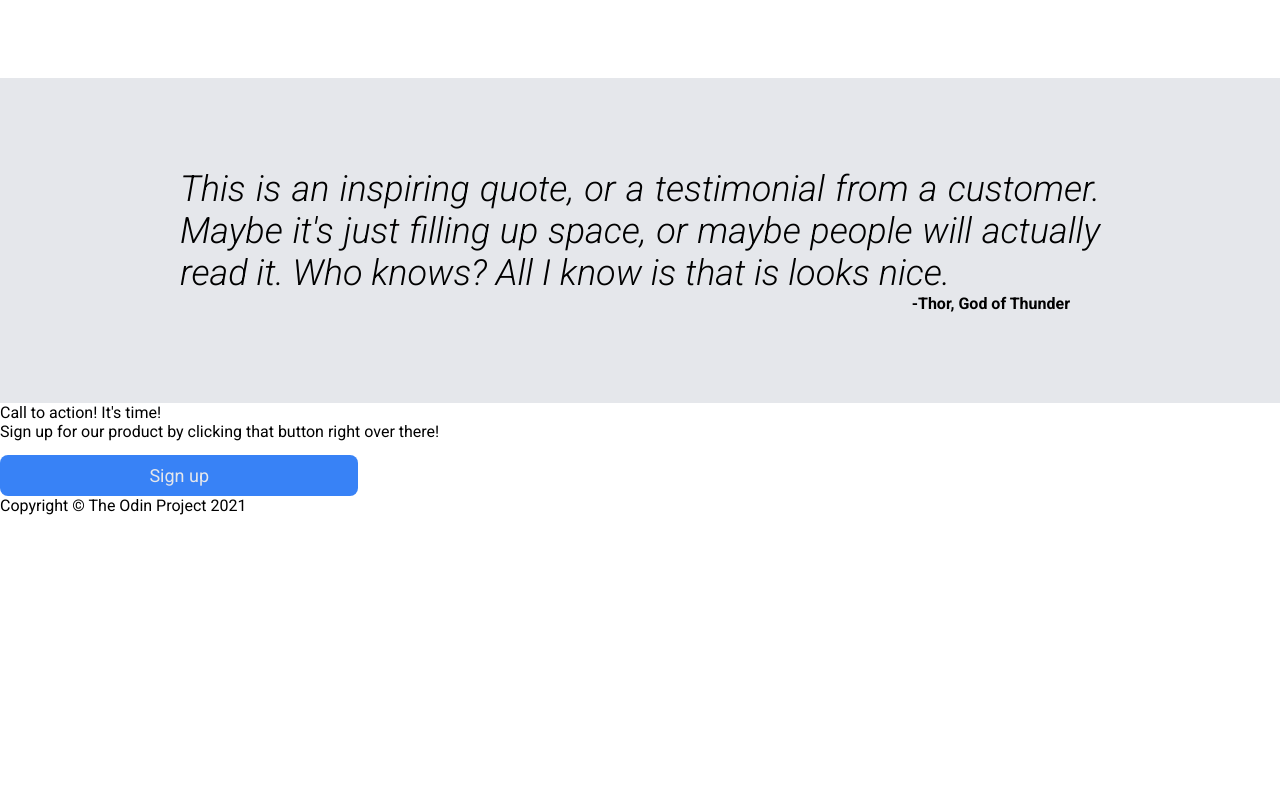
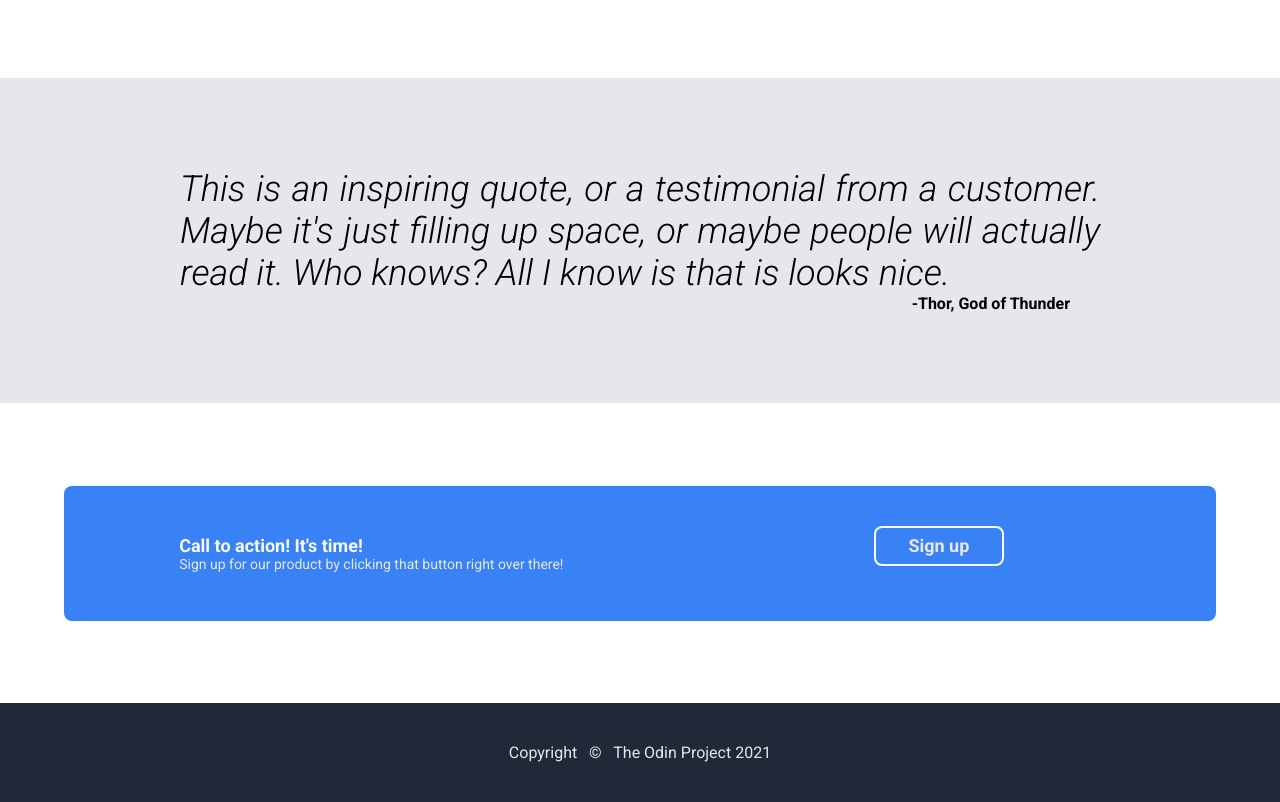
Before and after one commit to christopherchiong/landing-page, a plain HTML site: page index.html in a window 1280 px wide. Shown: the part 834-1636 px from the top of the page. Before the commit the page ends 1349 px from the top, so only its background shows below. Drawn offline with Linux system fonts and the light colour scheme.

Commit message:
add the call to action and footer sections

```diff
--- a/index.html
+++ b/index.html
@@ -27,7 +27,7 @@
         <div class="hero-left">
             <p id="hero-main-text">This website is awesome</p>
             <p id="hero-subtext">This website has some subtext that goes here under the main title. It's a smaller font and the color is lower </br> contrast</p>
-            <button>Sign up</button>
+            <button id="hero-button">Sign up</button>
         </div>
         <div class="hero-right">
             <img src="./images/widepeepohappy.jpeg" alt="widePeepoHappy">
@@ -64,18 +64,19 @@
     </div>
 
     <div class="action-call">
-        <div class="action-call-left">
-            <p>Call to action! It's time!</p>
-            <p>Sign up for our product by clicking that button right over there!</p>
-        </div>
-        <div class="action-call-right">
-            <button>Sign up</button>
+        <div class="action-call-container">
+            <div class="action-call-left">
+                <h4 id="action-call-main-text">Call to action! It's time!</h4>
+                <p id="action-call-subtext">Sign up for our product by clicking that button right over there!</p>
+            </div>
+            <div class="action-call-right">
+                <button id="action-signup">Sign up</button>
+            </div>
         </div>
     </div>
 
-        <footer>
-            <p>Copyright © The Odin Project 2021</p>
-        </footer>
-    </main>
+    <div class="footer">
+        <p>Copyright &nbsp; © &nbsp; The Odin Project 2021</p>
+    </div>
 </body>
 </html>
--- a/style.css
+++ b/style.css
@@ -79,13 +79,16 @@ img {
 
 button {
     background-color: #3882f6;
+    color: #e5e7eb;
+}
+
+#hero-button {
     font-size: 18px;
-    color: #e5e7eb;
     width: 28%;
     padding: 10px;
     margin-top: 14px;
+    border-radius: 8px;
     border: none;
-    border-radius: 8px;
 }
 
 #info-header {
@@ -136,9 +139,62 @@ button {
     padding-right: 120px;
 }
 
-#section4 {
-    background-color: #9cd09b;
+.action-call {
+    height: 300px;
+    display: flex;
+    flex-direction: row;
+    justify-content: center;
+    align-items: center;
 }
-footer {
-    background-color: #;
+
+.action-call-container {
+    background-color: #3882f6;
+    border-radius: 8px;
+    display: flex;
+    flex-direction: row;
+    width: 90%;
+    height: 45%;
 }
+
+.action-call-left {
+    display: flex;
+    flex-direction: column;
+    justify-content: center;
+    margin-left: 10%
+}
+
+#action-call-main-text {
+    font-size: 18px;
+    font-weight: bold;
+    color: #f9faf8;
+}
+
+#action-call-subtext {
+    font-size: 14px;
+    color: #e5e7eb;
+}
+
+.action-call-right {
+    display: flex;
+    justify-content: center;
+    align-content: center;
+    margin-left: 20%;
+}
+
+#action-signup {
+    border: 2px solid #f9faf8;
+    border-radius: 8px;
+    margin: 40px 0px;
+    margin-left: 80px;
+    width: 130px;
+    height: 40px;
+    font-size: 18px;
+    font-weight: bold;
+}
+
+.footer {
+    background-color: #1f2937;
+    color: #e5e7eb;
+    text-align: center;
+    padding: 40px;
+}
```
